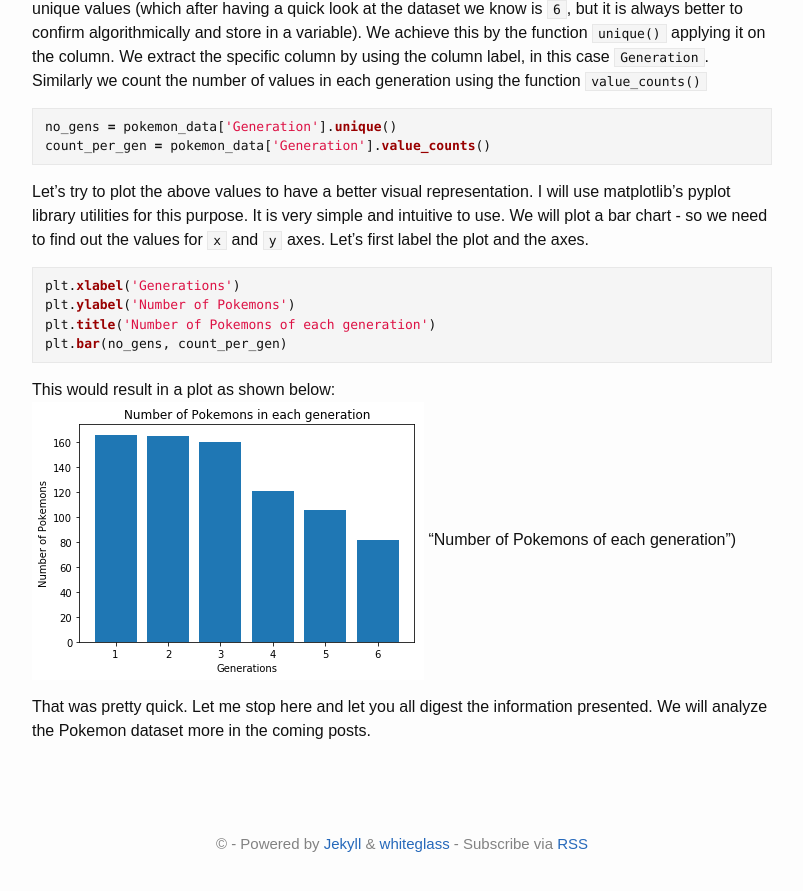
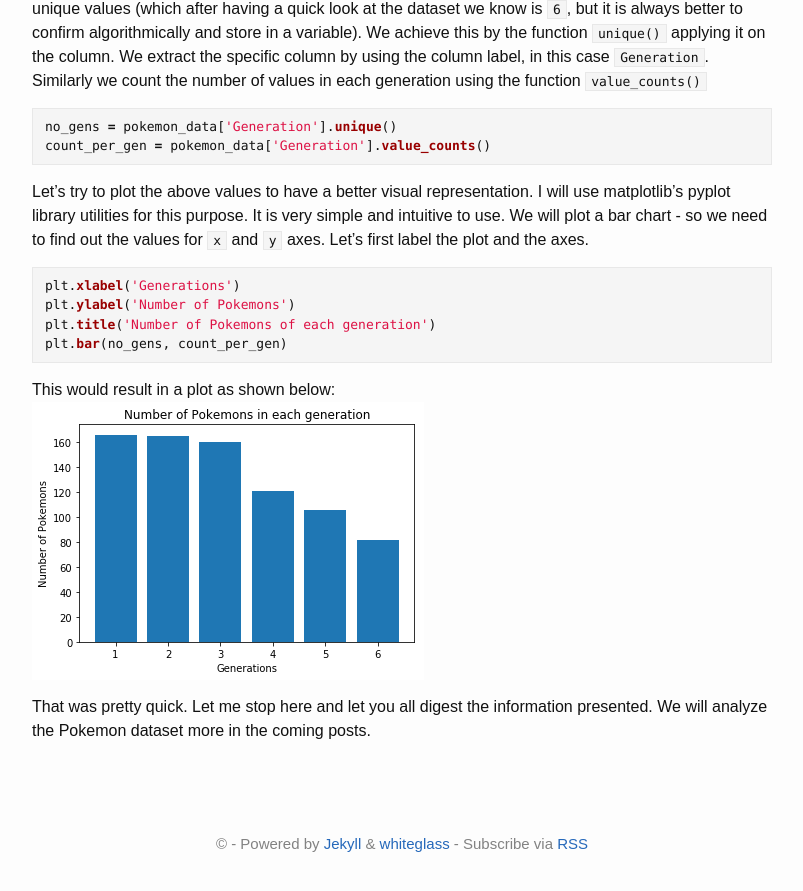
Before and after one commit to dotkay/dotkay.github.io, a Jekyll site: the page built from _posts/2017-08-18-lets-play-with-some-pokemon-data-1.md, in a window 1280 px wide and 900 px high, scrolled down 1136 px. Shown: the top 891 px of the window, without its empty margins (238-1041 px from the left). Built offline with Jekyll 4.4.1, drawn with Linux system fonts in a browser that asks for light colours.

Commit message:
minor fixes in the img

```diff
--- a/_posts/2017-08-18-lets-play-with-some-pokemon-data-1.md
+++ b/_posts/2017-08-18-lets-play-with-some-pokemon-data-1.md
@@ -50,6 +50,6 @@
 
 This would result in a plot as shown below:
 <br>
-![Pokemons of each generation](/assets/images/data_science/pokemon_generations.png) "Number of Pokemons of each generation")
+![Pokemons of each generation](/assets/images/data_science/pokemon_generations.png){:class="img=responsive"}
 
 That was pretty quick. Let me stop here and let you all digest the information presented. We will analyze the Pokemon dataset more in the coming posts.
```
